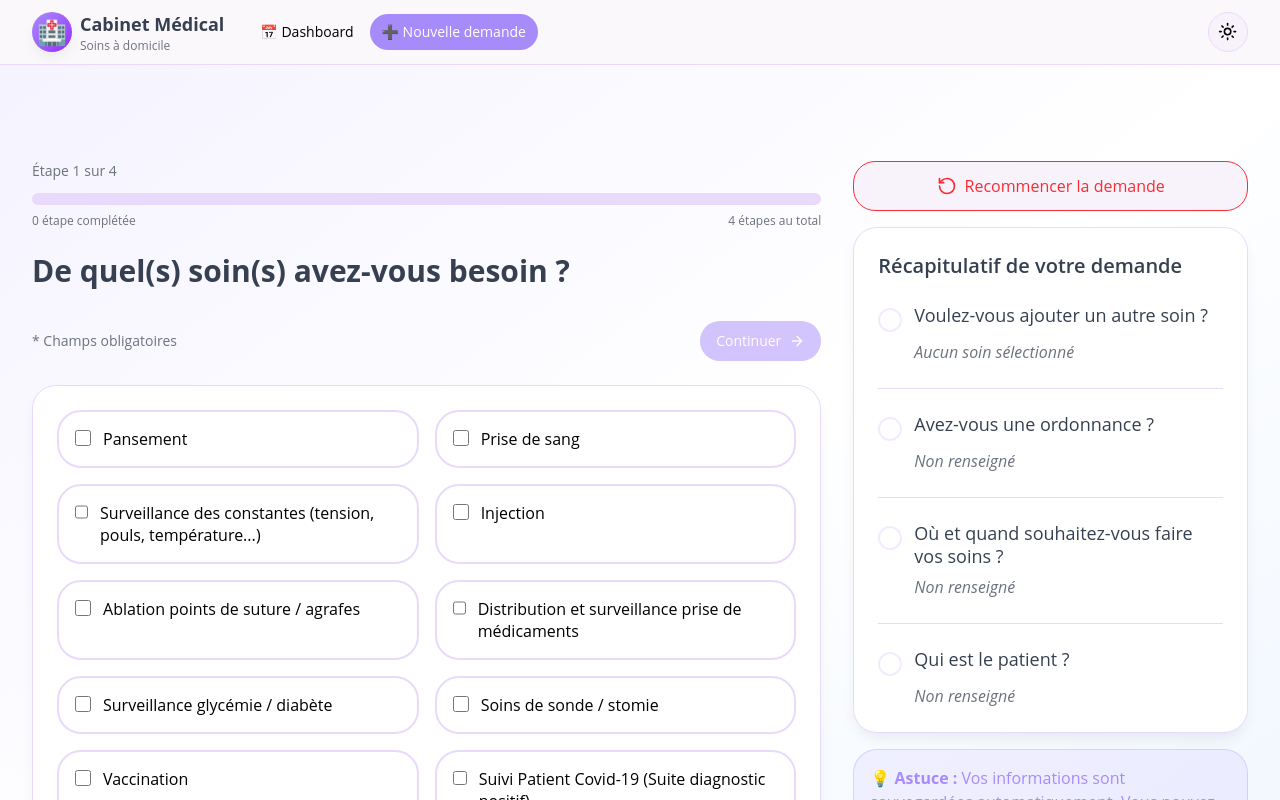
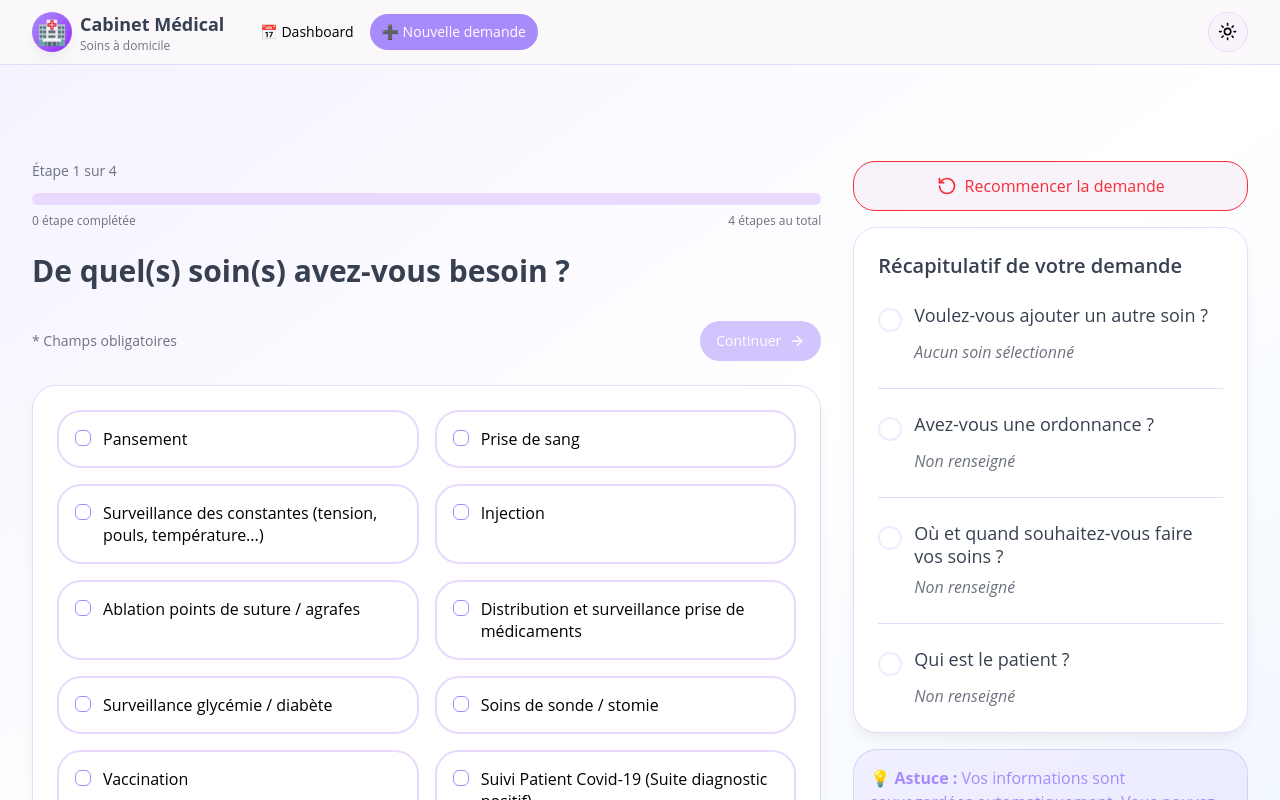
Before and after one commit to franckick0909/cabinet-medical, a Next.js app: page /demande/soins in a window 1280 px wide. Shown: the top 800 px of the page. Built offline with nearby package versions, Linux system fonts and the light colour scheme.

Commit message:
button 2

```diff
--- a/src/app/demande/soins/page.tsx
+++ b/src/app/demande/soins/page.tsx
@@ -2,7 +2,7 @@
 
 import { FormNavigation } from "@/components/demande/FormNavigation";
 import { PageHeader } from "@/components/demande/PageHeader";
-import { Button } from "@/components/ui/button";
+import { Button } from "@/components/ui/Button";
 import { Checkbox } from "@/components/ui/checkbox";
 import { Input } from "@/components/ui/input";
 import { Label } from "@/components/ui/label";
--- a/src/components/ui/Button.tsx
+++ b/src/components/ui/Button.tsx
@@ -1,5 +1,23 @@
 import * as React from "react";
-import { cn } from "@/lib/utils";
+
+// Fonction utilitaire simple pour combiner les classes
+// eslint-disable-next-line @typescript-eslint/no-explicit-any
+function cn(...inputs: any[]): string {
+  return inputs
+    .filter(Boolean)
+    .map(input => {
+      if (typeof input === 'string') return input;
+      if (typeof input === 'object' && input !== null) {
+        return Object.entries(input)
+          // eslint-disable-next-line @typescript-eslint/no-unused-vars
+          .filter(([_, value]) => Boolean(value))
+          .map(([key]) => key)
+          .join(' ');
+      }
+      return '';
+    })
+    .join(' ');
+}
 
 export interface ButtonProps
   extends React.ButtonHTMLAttributes<HTMLButtonElement> {
--- a/src/components/ui/Card.tsx
+++ b/src/components/ui/Card.tsx
@@ -8,7 +8,7 @@ const Card = React.forwardRef<
   <div
     ref={ref}
     className={cn(
-      "rounded-lg border bg-card text-card-foreground shadow-sm",
+      "rounded-xl border bg-card text-card-foreground shadow",
       className
     )}
     {...props}
@@ -34,10 +34,7 @@ const CardTitle = React.forwardRef<
 >(({ className, ...props }, ref) => (
   <h3
     ref={ref}
-    className={cn(
-      "text-2xl font-semibold leading-none tracking-tight",
-      className
-    )}
+    className={cn("font-semibold leading-none tracking-tight", className)}
     {...props}
   />
 ));
@@ -75,4 +72,11 @@ const CardFooter = React.forwardRef<
 ));
 CardFooter.displayName = "CardFooter";
 
-export { Card, CardHeader, CardFooter, CardTitle, CardDescription, CardContent };
+export {
+  Card,
+  CardHeader,
+  CardFooter,
+  CardTitle,
+  CardDescription,
+  CardContent,
+};
--- a/src/components/ui/Checkbox.tsx
+++ b/src/components/ui/Checkbox.tsx
@@ -1,32 +1,30 @@
-import * as React from "react";
-import { cn } from "@/lib/utils";
+"use client"
 
-export interface CheckboxProps
-  extends React.InputHTMLAttributes<HTMLInputElement> {
-  onCheckedChange?: (checked: boolean) => void;
-}
+import * as React from "react"
+import * as CheckboxPrimitive from "@radix-ui/react-checkbox"
+import { Check } from "lucide-react"
 
-const Checkbox = React.forwardRef<HTMLInputElement, CheckboxProps>(
-  ({ className, onCheckedChange, onChange, ...props }, ref) => {
-    const handleChange = (e: React.ChangeEvent<HTMLInputElement>) => {
-      onCheckedChange?.(e.target.checked);
-      onChange?.(e);
-    };
+import { cn } from "@/lib/utils"
 
-    return (
-      <input
-        type="checkbox"
-        className={cn(
-          "h-4 w-4 rounded-md border border-primary bg-background text-primary focus:ring-2 focus:ring-ring focus:ring-offset-2 disabled:cursor-not-allowed disabled:opacity-50",
-          className
-        )}
-        ref={ref}
-        onChange={handleChange}
-        {...props}
-      />
-    );
-  }
-);
-Checkbox.displayName = "Checkbox";
+const Checkbox = React.forwardRef<
+  React.ElementRef<typeof CheckboxPrimitive.Root>,
+  React.ComponentPropsWithoutRef<typeof CheckboxPrimitive.Root>
+>(({ className, ...props }, ref) => (
+  <CheckboxPrimitive.Root
+    ref={ref}
+    className={cn(
+      "grid place-content-center peer h-4 w-4 shrink-0 rounded-md border border-primary ring-offset-background focus-visible:outline-none focus-visible:ring-2 focus-visible:ring-ring focus-visible:ring-offset-2 disabled:cursor-not-allowed disabled:opacity-50 data-[state=checked]:bg-primary data-[state=checked]:text-primary-foreground [&>svg]:h-3 [&>svg]:w-3",
+      className
+    )}
+    {...props}
+  >
+    <CheckboxPrimitive.Indicator
+      className={cn("grid place-content-center text-current")}
+    >
+      <Check className="h-4 w-4" />
+    </CheckboxPrimitive.Indicator>
+  </CheckboxPrimitive.Root>
+))
+Checkbox.displayName = CheckboxPrimitive.Root.displayName
 
-export { Checkbox };
+export { Checkbox }
```
